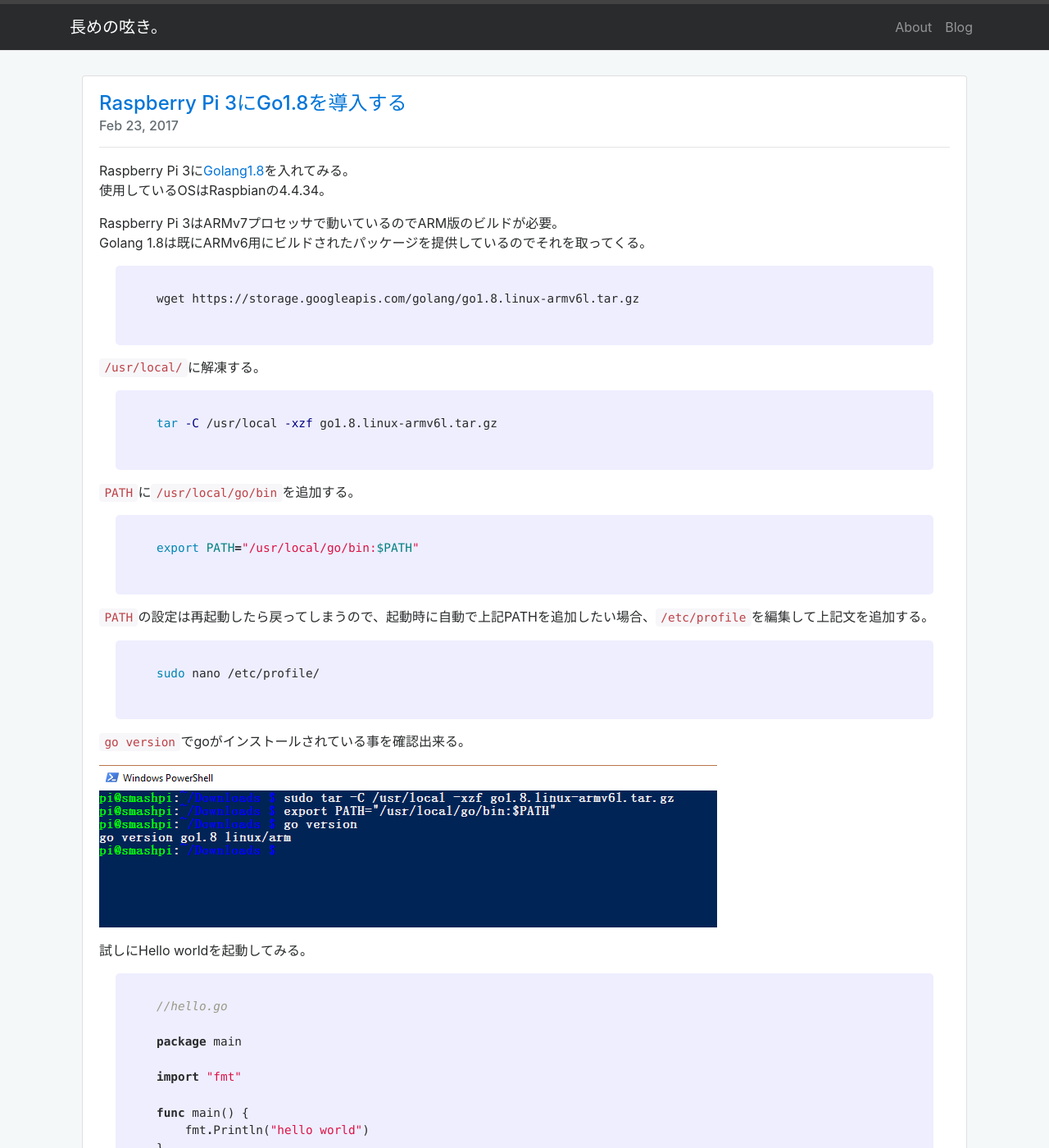
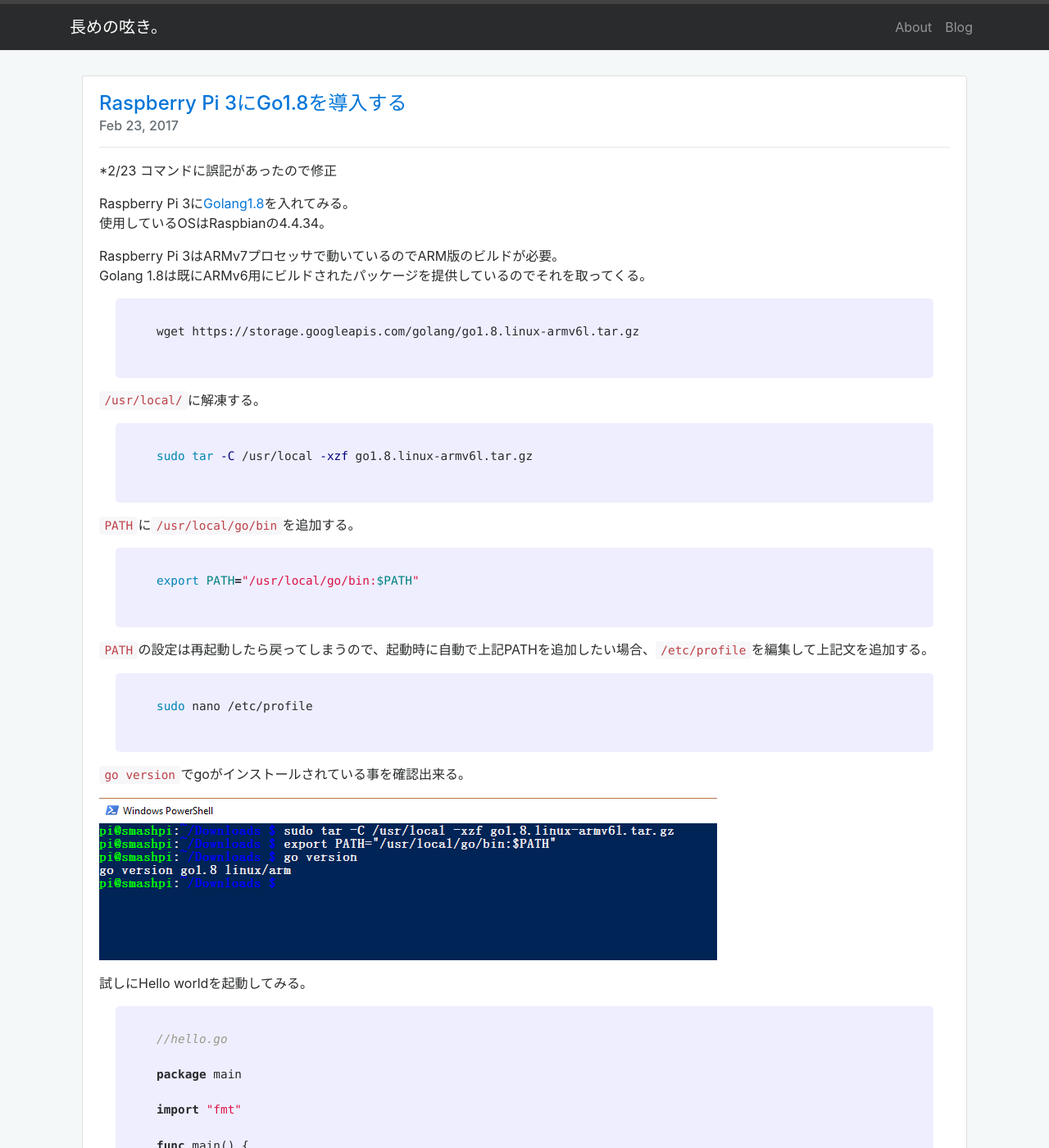
Before and after one commit to Naturalclar/naturalclar.github.io, a Jekyll site: the page built from _posts/2017-02-22-raspberry-pi-golang.markdown, in a window 1280 px wide and 1400 px high. Shown: the whole window at 82% size. Built offline with Jekyll 4.4.1, drawn with Linux system fonts in a browser that asks for light colours.

Commit message:
fix post

````diff
--- a/_posts/2017-02-22-raspberry-pi-golang.markdown
+++ b/_posts/2017-02-22-raspberry-pi-golang.markdown
@@ -4,6 +4,8 @@ date: 2017-02-22 21:50:00 -0800
 title: "Raspberry Pi 3にGo1.8を導入する"
 categories: raspberrypi golang
 ---
+
+*2/23 コマンドに誤記があったので修正
 
 Raspberry Pi 3に[Golang1.8][golang]を入れてみる。<br>
 使用しているOSはRaspbianの4.4.34。<br>
@@ -18,7 +20,7 @@ wget https://storage.googleapis.com/golang/go1.8.linux-armv6l.tar.gz
 `/usr/local/`に解凍する。<br>
 
 ```bash
-tar -C /usr/local -xzf go1.8.linux-armv6l.tar.gz
+sudo tar -C /usr/local -xzf go1.8.linux-armv6l.tar.gz
 ```
 
 `PATH`に`/usr/local/go/bin`を追加する。<br>
@@ -30,7 +32,7 @@ export PATH="/usr/local/go/bin:$PATH"
 `PATH`の設定は再起動したら戻ってしまうので、起動時に自動で上記PATHを追加したい場合、`/etc/profile`を編集して上記文を追加する。<br>
 
 ```bash
-sudo nano /etc/profile/
+sudo nano /etc/profile
 ```
 
 `go version`でgoがインストールされている事を確認出来る。<br>
````
